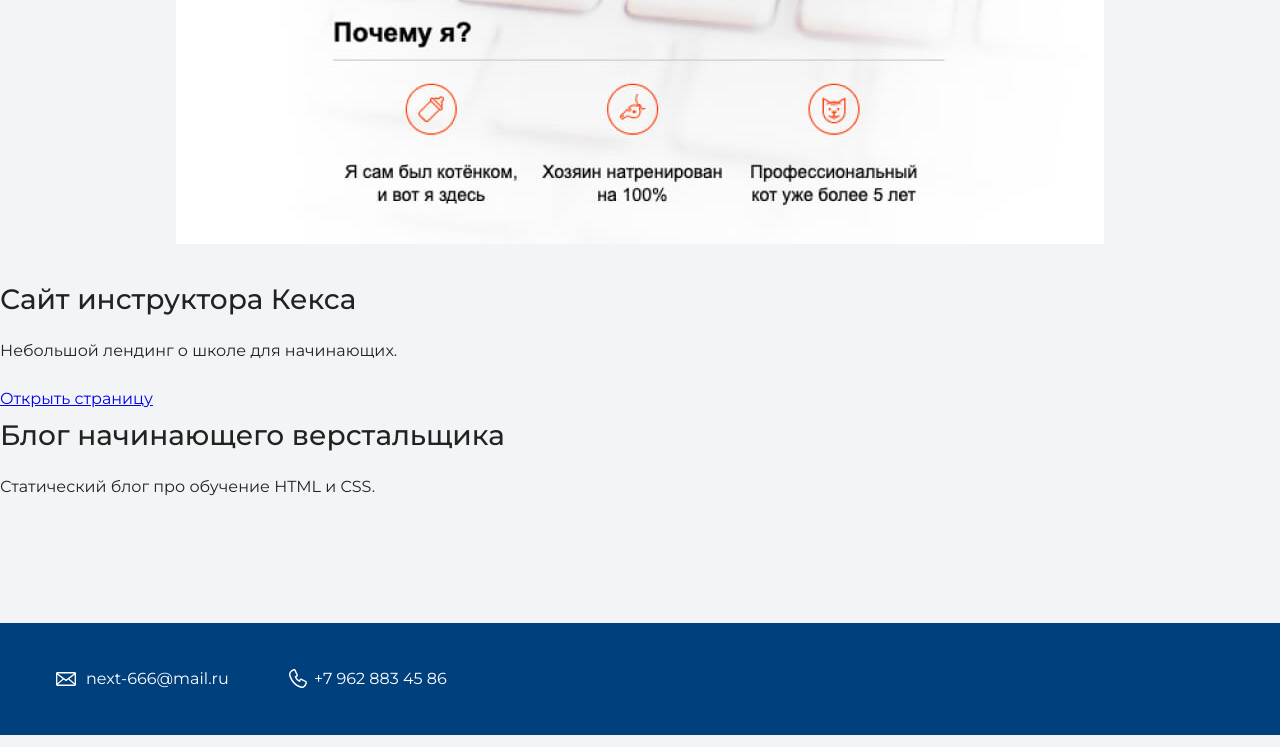
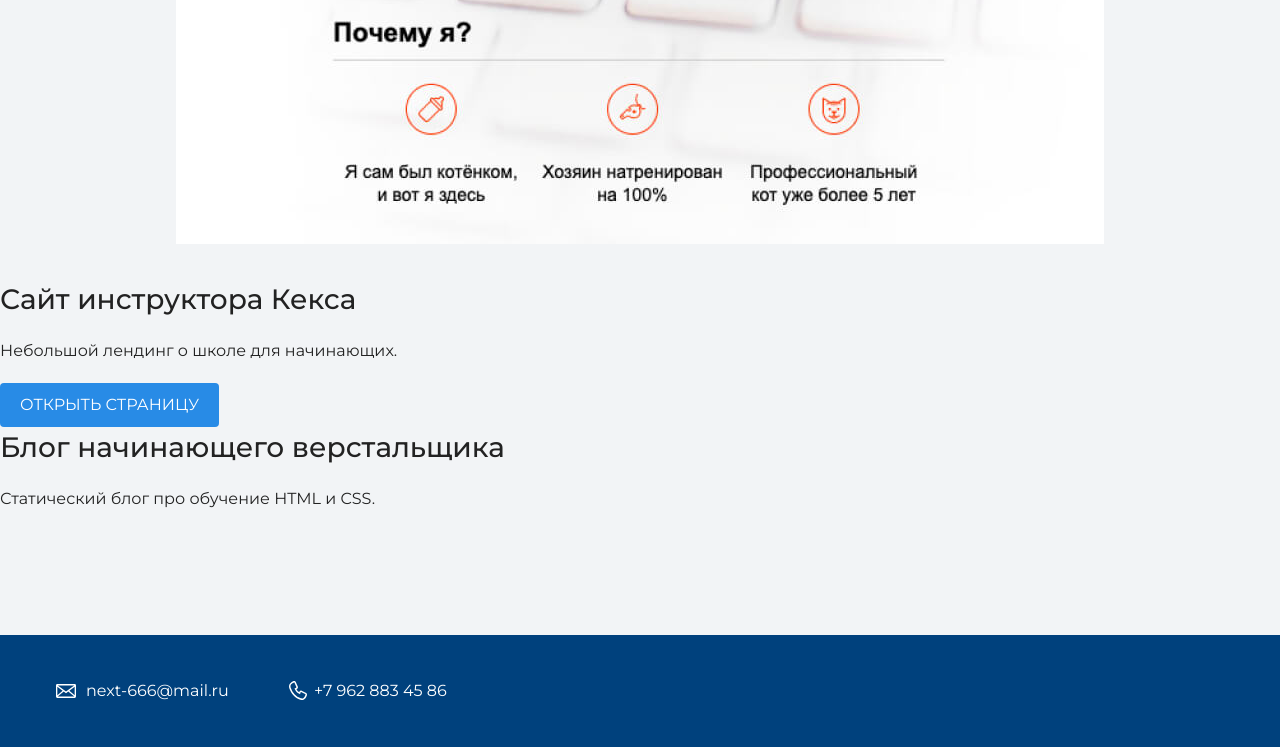
Before and after one commit to itdanilov/my-site, a plain HTML site: page index.html in a window 1280 px wide. Shown: the part 2703-3450 px from the top of the page. Drawn offline with nearby package versions, Linux system fonts and the light colour scheme.

Commit message:
"master"

```diff
--- a/index.html
+++ b/index.html
@@ -50,7 +50,7 @@
 
       <h3>Сайт инструктора Кекса</h3>
       <p>Небольшой лендинг о школе для начинающих.</p>
-        <a class="botton" href="source/project/index.html">Открыть страницу</a>
+        <a class="button" href="source/project/index.html">Открыть страницу</a>
       <h3>Блог начинающего верстальщика</h3>
       <p>Статический блог про обучение HTML и CSS.</p>
     </section>
```
